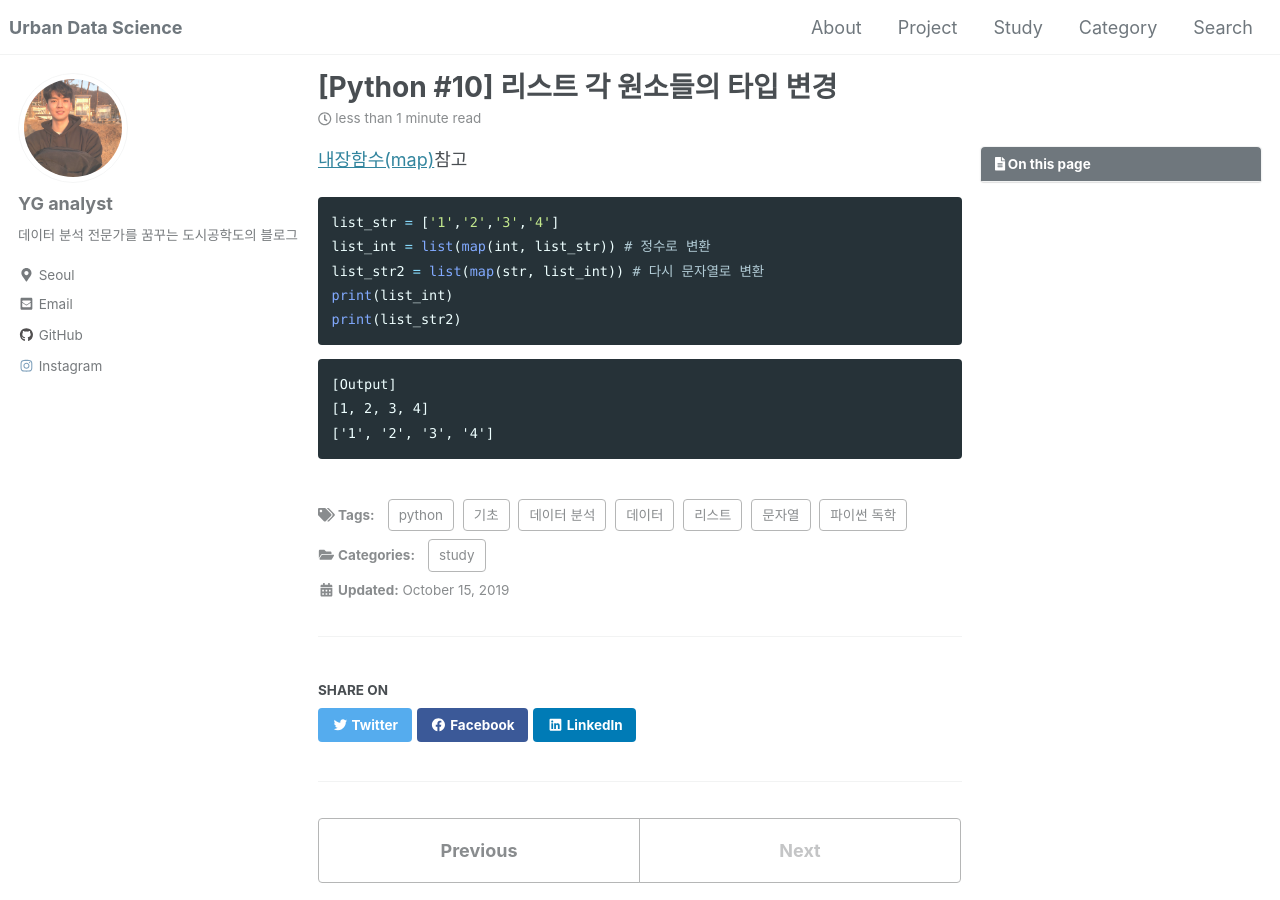
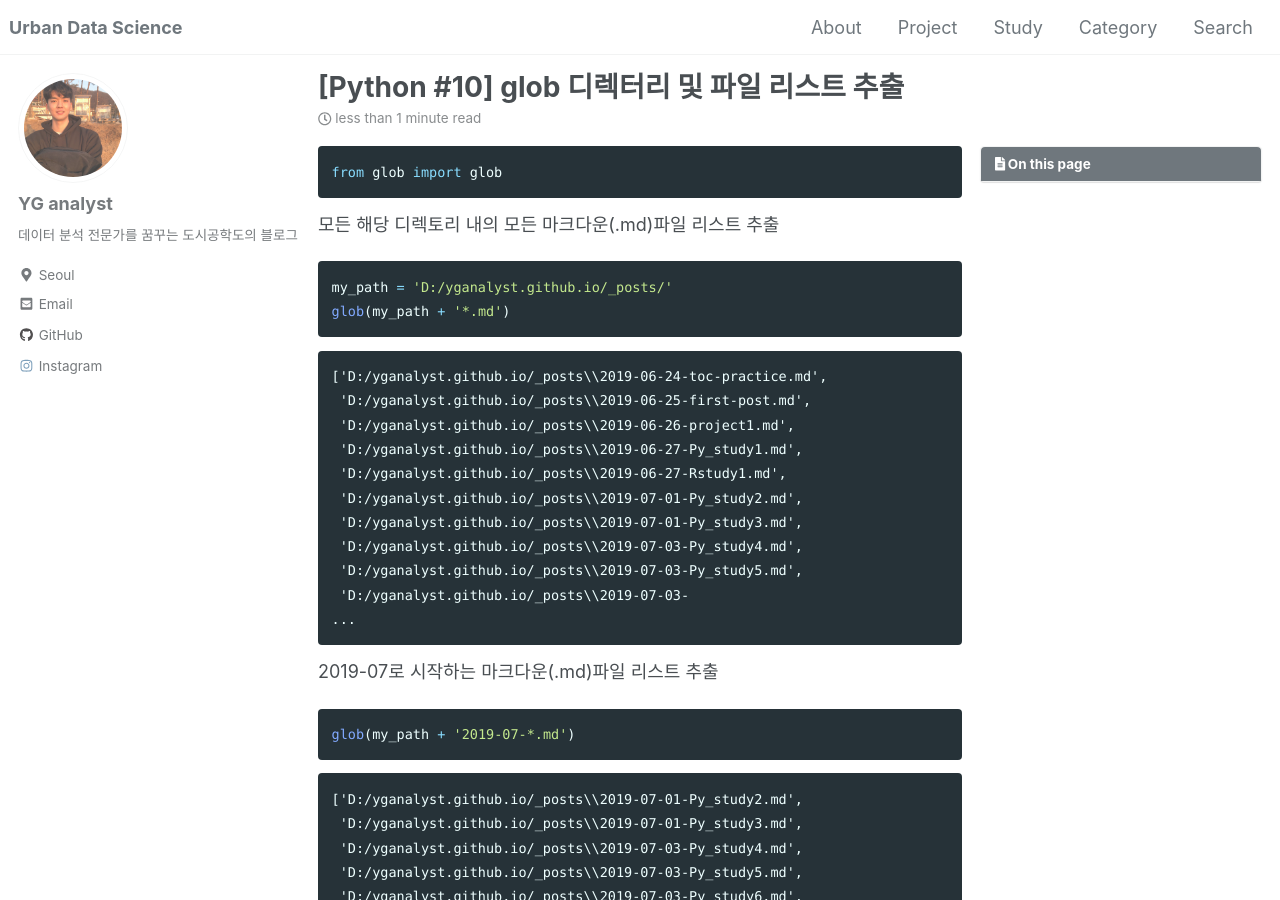
Before and after one commit to yganalyst/yganalyst.github.io, a Jekyll site: the page built from _posts/2019-10-22-memo_11.md, in a window 1280 px wide and 900 px high. Built offline with Jekyll 4.4.1, drawn with Linux system fonts in a browser that asks for light colours; cached includes are drawn as plain includes; nearby versions of some CDN libraries; comment, search, counter and statistics services are not loaded; some of the changed text lies outside the part shown.

Commit message:
python memo #10

````diff
--- a/_posts/2019-10-22-memo_11.md
+++ b/_posts/2019-10-22-memo_11.md
@@ -1,6 +1,6 @@
 ---
-title:  "[Python #10] 리스트 각 원소들의 타입 변경"
-excerpt: "리스트 각 원소들의 타입 변경"
+title:  "[Python #10] glob 디렉터리 및 파일 리스트 추출"
+excerpt: "glob 모듈을 이용한 디렉터리 및 파일 리스트 추출"
 toc: true
 toc_sticky: true
 header:
@@ -15,25 +15,54 @@ tags:
   - 기초
   - 데이터 분석
   - 파이썬 독학
+  - glob
+  - 디렉토리
+  - 파일
   - 리스트
-  - 문자열
+  - list
 
-last_modified_at: 2019-10-15T19:00-19:30
+last_modified_at: 2019-10-22T19:00-19:30
 ---
 
-[내장함수(map)](https://yganalyst.github.io/study/Py_study16/#18-map)참고
+```python
+from glob import glob
+```
+
+모든 해당 디렉토리 내의 모든 마크다운(.md)파일 리스트 추출
 
 ```python
-list_str = ['1','2','3','4']
-list_int = list(map(int, list_str)) # 정수로 변환
-list_str2 = list(map(str, list_int)) # 다시 문자열로 변환
-print(list_int)
-print(list_str2)
+my_path = 'D:/yganalyst.github.io/_posts/'
+glob(my_path + '*.md')
 ```
 
+```
+['D:/yganalyst.github.io/_posts\\2019-06-24-toc-practice.md',
+ 'D:/yganalyst.github.io/_posts\\2019-06-25-first-post.md',
+ 'D:/yganalyst.github.io/_posts\\2019-06-26-project1.md',
+ 'D:/yganalyst.github.io/_posts\\2019-06-27-Py_study1.md',
+ 'D:/yganalyst.github.io/_posts\\2019-06-27-Rstudy1.md',
+ 'D:/yganalyst.github.io/_posts\\2019-07-01-Py_study2.md',
+ 'D:/yganalyst.github.io/_posts\\2019-07-01-Py_study3.md',
+ 'D:/yganalyst.github.io/_posts\\2019-07-03-Py_study4.md',
+ 'D:/yganalyst.github.io/_posts\\2019-07-03-Py_study5.md',
+ 'D:/yganalyst.github.io/_posts\\2019-07-03-
+...
+```
+
+2019-07로 시작하는 마크다운(.md)파일 리스트 추출
+
+```python
+glob(my_path + '2019-07-*.md')
+```
 
 ```
-[Output]
-[1, 2, 3, 4]
-['1', '2', '3', '4']
+['D:/yganalyst.github.io/_posts\\2019-07-01-Py_study2.md',
+ 'D:/yganalyst.github.io/_posts\\2019-07-01-Py_study3.md',
+ 'D:/yganalyst.github.io/_posts\\2019-07-03-Py_study4.md',
+ 'D:/yganalyst.github.io/_posts\\2019-07-03-Py_study5.md',
+ 'D:/yganalyst.github.io/_posts\\2019-07-03-Py_study6.md',
+ 'D:/yganalyst.github.io/_posts\\2019-07-04-Py_study7.md',
+ 'D:/yganalyst.github.io/_posts\\2019-07-05-Py_study8.md',
+ 'D:/yganalyst.github.io/_posts\\2019-07-05-Py_study9.md',
+...
 ```
````
